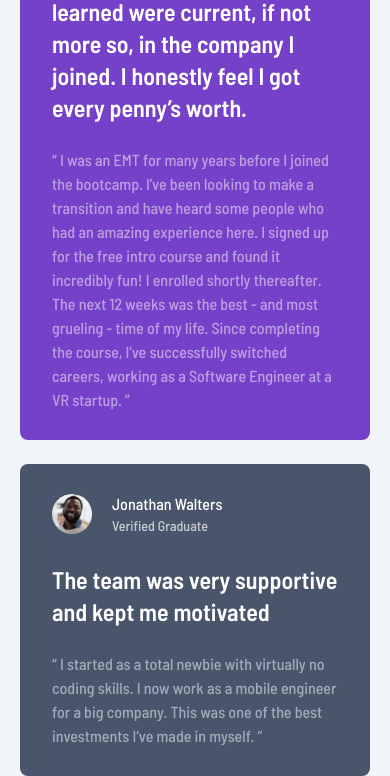
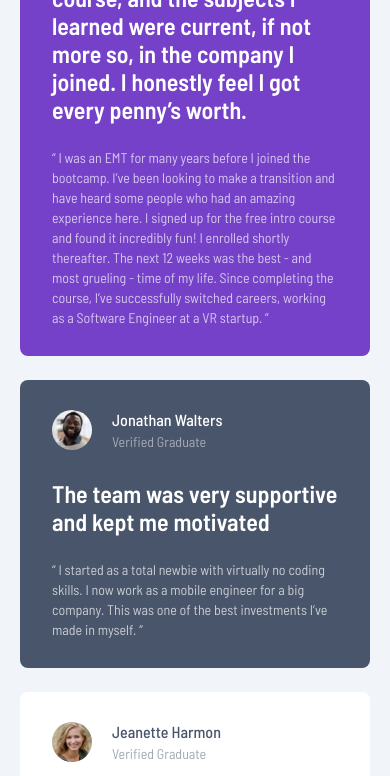
Before and after one commit to Csabooo/frontendmentor-11-Testimonials-grid-section, a website: page index.html in a window 390 px wide. Shown: the part 192-968 px from the top of the page. Drawn offline with Linux system fonts and the light colour scheme.

Commit message:
Mobile version fixed

```diff
--- a/index.html
+++ b/index.html
@@ -8,8 +8,9 @@
   <title>Frontend Mentor | [Testimonials grid section]</title>
   <link rel="preconnect" href="https://fonts.googleapis.com">
   <link rel="preconnect" href="https://fonts.gstatic.com" crossorigin>
-  <link href="https://fonts.googleapis.com/css2?family=Barlow+Semi+Condensed:wght@500;600&display=swap"
-    rel="stylesheet">
+  <link rel="preconnect" href="https://fonts.googleapis.com">
+  <link rel="preconnect" href="https://fonts.gstatic.com" crossorigin>
+  <link href="https://fonts.googleapis.com/css2?family=Barlow+Semi+Condensed:wght@400;500;600&display=swap" rel="stylesheet">    rel="stylesheet">
   <link rel="stylesheet" href="styles/output.css">
   <link rel="stylesheet" href="styles/style.css">
 
--- a/tailwind.config.js
+++ b/tailwind.config.js
@@ -20,8 +20,12 @@ module.exports = {
         2. Review paragraphs inside the quotations have the same color as well, but are at 70% opacity */
       },
       fontWeight:{
+        400: "400",
         500: "500",
         600: "600"
+      },
+      lineHeight: {
+        '2': '0.5rem',
       }
     },
     fontFamily: {
```
Also changed, not shown: styles/output.css.
